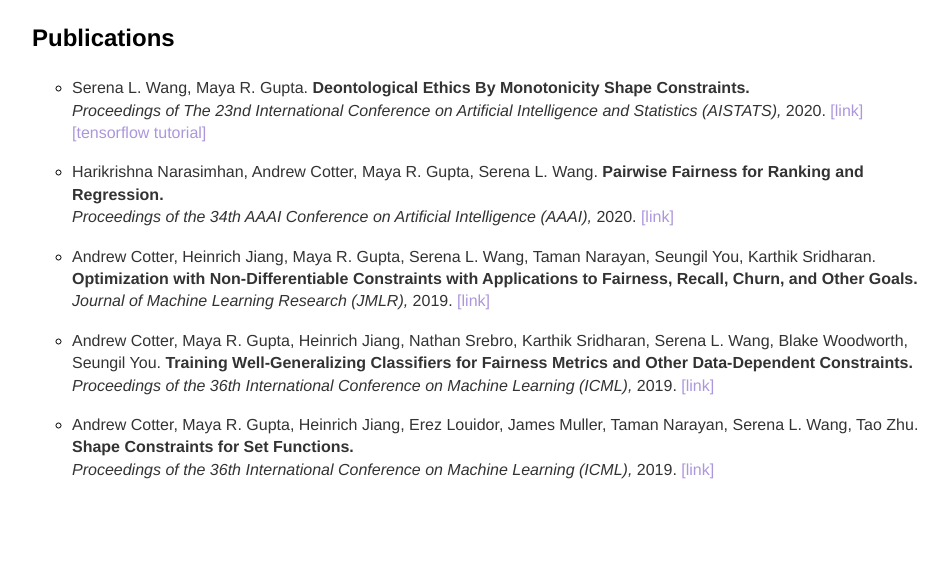
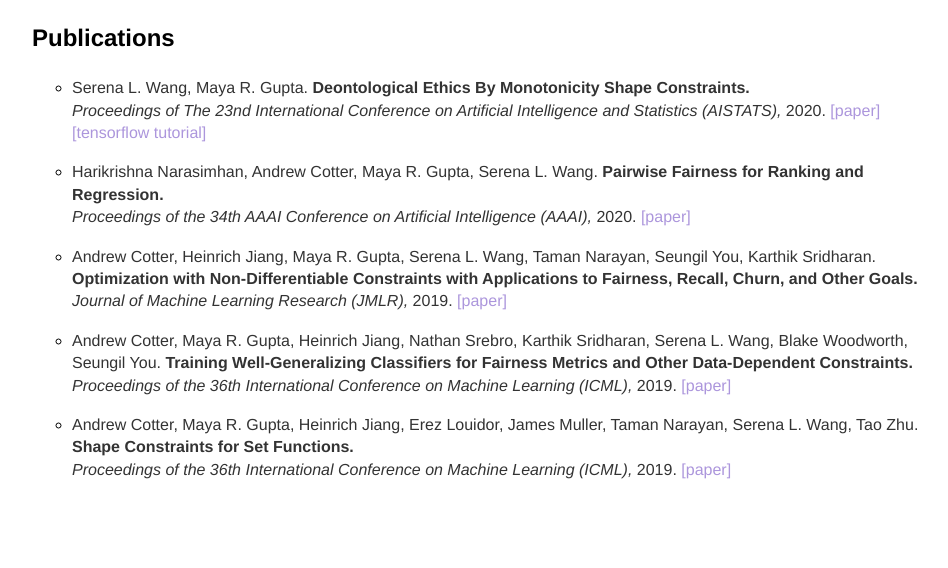
Before and after one commit to serenalwang/serenalwang.github.io, a Jekyll site: the page built from research.md, in a window 1280 px wide. Shown: the part 322-890 px from the top of the page, without its empty margins (160-1108 px from the left). Built offline with Jekyll 4.4.1, drawn with Linux system fonts in a browser that asks for light colours.

Commit message:
changed links in research.md.

```diff
--- a/research.md
+++ b/research.md
@@ -17,20 +17,20 @@ title: Research
 
 * Serena L. Wang, Maya R. Gupta.
 **Deontological Ethics By Monotonicity Shape Constraints.**
-*Proceedings of The 23nd International Conference on Artificial Intelligence and Statistics (AISTATS),* 2020. [[link]](https://arxiv.org/abs/2001.11990) [[tensorflow tutorial]](https://www.tensorflow.org/lattice/tutorials/shape_constraints_for_ethics)
+*Proceedings of The 23nd International Conference on Artificial Intelligence and Statistics (AISTATS),* 2020. [[paper]](http://proceedings.mlr.press/v108/wang20e.html) [[tensorflow tutorial]](https://www.tensorflow.org/lattice/tutorials/shape_constraints_for_ethics)
 
 * Harikrishna Narasimhan, Andrew Cotter,  Maya R. Gupta, Serena L. Wang.
 **Pairwise Fairness for Ranking and Regression.**
-*Proceedings of the 34th AAAI Conference on Artificial Intelligence (AAAI),* 2020. [[link]](https://arxiv.org/abs/1906.05330)
+*Proceedings of the 34th AAAI Conference on Artificial Intelligence (AAAI),* 2020. [[paper]](https://arxiv.org/abs/1906.05330)
 
 * Andrew Cotter, Heinrich Jiang, Maya R. Gupta, Serena L. Wang, Taman Narayan, Seungil You, Karthik Sridharan.
 **Optimization with Non-Differentiable Constraints with Applications to Fairness, Recall, Churn, and Other Goals.**
-*Journal of Machine Learning Research (JMLR),* 2019. [[link]](http://jmlr.csail.mit.edu/papers/volume20/18-616/18-616.pdf)
+*Journal of Machine Learning Research (JMLR),* 2019. [[paper]](http://jmlr.csail.mit.edu/papers/volume20/18-616/18-616.pdf)
 
 * Andrew Cotter, Maya R. Gupta, Heinrich Jiang, Nathan Srebro, Karthik Sridharan, Serena L. Wang, Blake Woodworth, Seungil You.
 **Training Well-Generalizing Classifiers for Fairness Metrics and Other Data-Dependent Constraints.**
-*Proceedings of the 36th International Conference on Machine Learning (ICML),* 2019. [[link]](http://proceedings.mlr.press/v97/cotter19b/cotter19b.pdf)
+*Proceedings of the 36th International Conference on Machine Learning (ICML),* 2019. [[paper]](http://proceedings.mlr.press/v97/cotter19b/cotter19b.pdf)
 
 * Andrew Cotter, Maya R. Gupta, Heinrich Jiang, Erez Louidor, James Muller, Taman Narayan, Serena L. Wang, Tao Zhu.
 **Shape Constraints for Set Functions.**
-*Proceedings of the 36th International Conference on Machine Learning (ICML),* 2019. [[link]](http://proceedings.mlr.press/v97/cotter19a/cotter19a.pdf)
+*Proceedings of the 36th International Conference on Machine Learning (ICML),* 2019. [[paper]](http://proceedings.mlr.press/v97/cotter19a/cotter19a.pdf)
```
